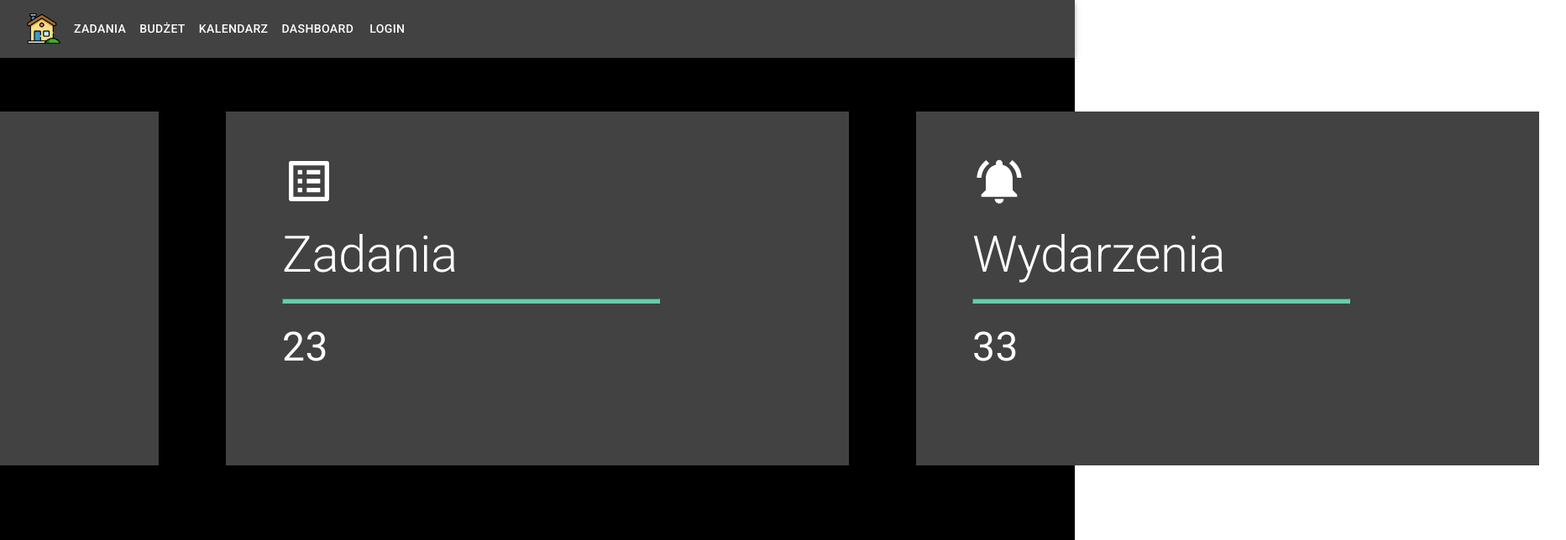
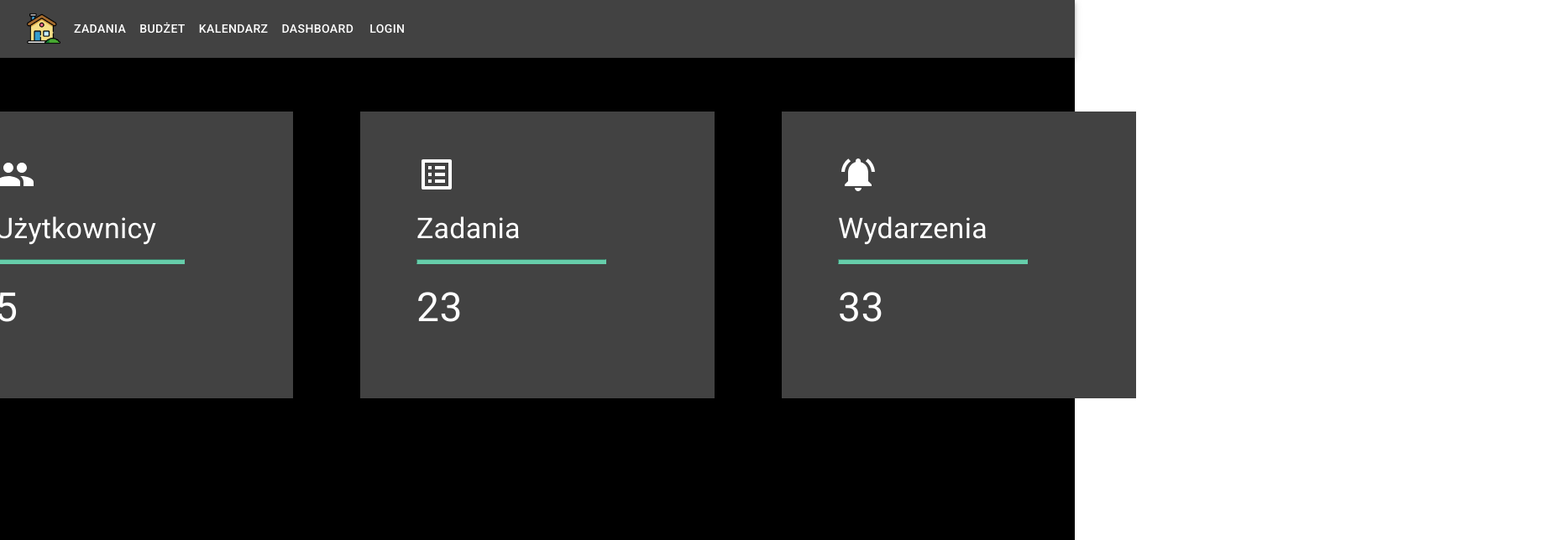
Before and after one commit to infoshareacademy/jfdzr5-pierwsza-linia-frontu, a React (Create React App) app: page /dashboard in a window 1280 px wide. Shown: the top 644 px of the page at 84% size, 1865 px wide, since content can reach past the window. Built offline with nearby package versions, Linux system fonts and the light colour scheme.

Commit message:
tiles in dashboard smaller

```diff
--- a/src/components/Dashboard/Dashboard.js
+++ b/src/components/Dashboard/Dashboard.js
@@ -17,8 +17,8 @@ const Tile = styled.div`
     background: ${Theme.palette.secondary.main};
     margin: 2rem;
     padding: 3rem;
-    min-width: 40rem;
-    min-height: 20rem;
+    min-width: 20rem;
+    min-height: 15rem;
     border: 3px solid transparent;
     border-collapse: collapse;
     &:hover {
@@ -39,20 +39,20 @@ const Dashboard = () => {
     return <PageWrapper title="Home App">
             <TileContainer>
                 <Tile>
-                <GroupIcon sx={{marginLeft: "1rem", fontSize: "4rem"}}/>
-                <Typography variant="h2" sx={{margin: "1rem"}}>Użytkownicy</Typography>
+                <GroupIcon sx={{marginLeft: "1rem", fontSize: "3rem"}}/>
+                <Typography variant="h4" sx={{margin: "1rem"}}>Użytkownicy</Typography>
                 <HorizontalLine />
                 <Typography paragraph="true" sx={{margin:"1rem", fontSize: "3rem"}}>5</Typography>
                 </Tile>
                 <Tile>
-                <ListAltIcon sx={{marginLeft: "1rem", fontSize: "4rem"}}/>
-                <Typography variant="h2" sx={{margin: "1rem"}}>Zadania</Typography>
+                <ListAltIcon sx={{marginLeft: "1rem", fontSize: "3rem"}}/>
+                <Typography variant="h4" sx={{margin: "1rem"}}>Zadania</Typography>
                 <HorizontalLine />
                 <Typography paragraph="true" sx={{margin:"1rem", fontSize: "3rem"}}>23</Typography>
                 </Tile>
                 <Tile>
-                <NotificationsActiveIcon sx={{marginLeft: "1rem", fontSize: "4rem"}}/>
-                <Typography variant="h2" sx={{margin: "1rem"}}>Wydarzenia</Typography>
+                <NotificationsActiveIcon sx={{marginLeft: "1rem", fontSize: "3rem"}}/>
+                <Typography variant="h4" sx={{margin: "1rem"}}>Wydarzenia</Typography>
                 <HorizontalLine />
                 <Typography paragraph="true" sx={{margin:"1rem", fontSize: "3rem"}}>33</Typography>
                 </Tile>
```
